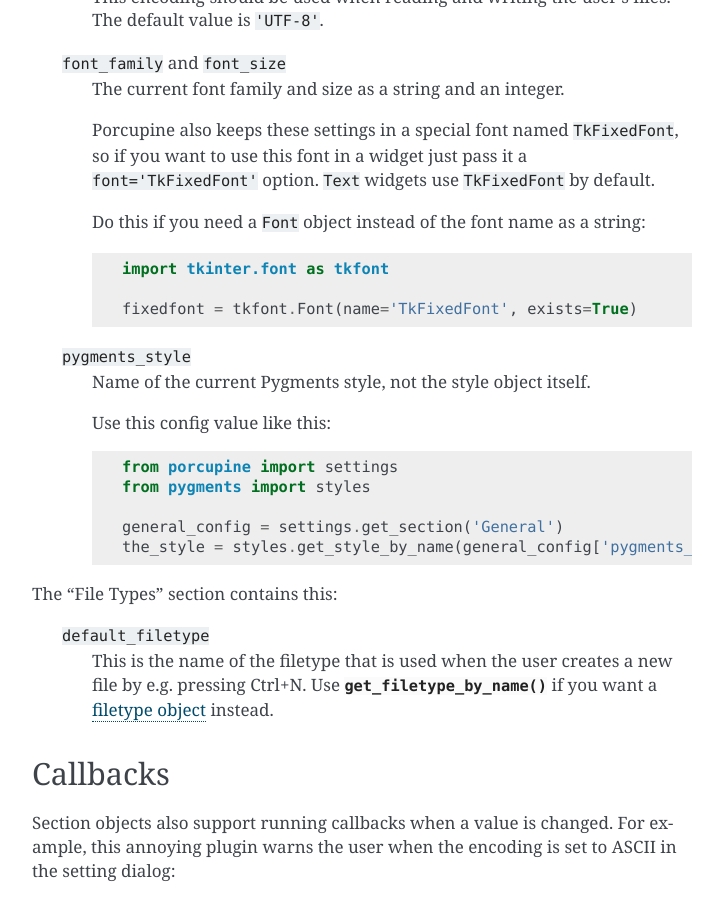
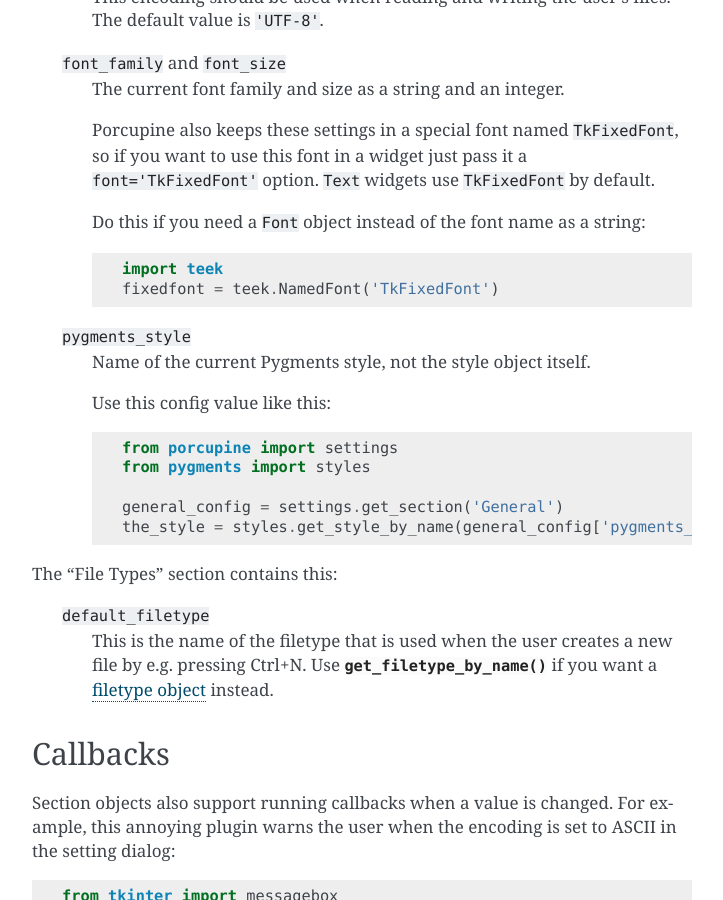
Before and after one commit to Akuli/porcupine, a Sphinx documentation site: the page built from docs/settings.rst, in a window 1280 px wide and 900 px high, scrolled down 1188 px. Shown: the whole window, without its empty margins (388-1111 px from the left). Built offline with Sphinx 7.4.7, drawn with Linux system fonts in a browser that asks for light colours.

Commit message:
more grepping

```diff
--- a/docs/settings.rst
+++ b/docs/settings.rst
@@ -64,9 +64,8 @@ The "General" section has these options by default (but you can add more, see
       Do this if you need a ``Font`` object instead of the font name as a
       string::
 
-         import tkinter.font as tkfont
-
-         fixedfont = tkfont.Font(name='TkFixedFont', exists=True)
+         import teek
+         fixedfont = teek.NamedFont('TkFixedFont')
 
    ``pygments_style``
       Name of the current Pygments style, not the style object itself.
```
